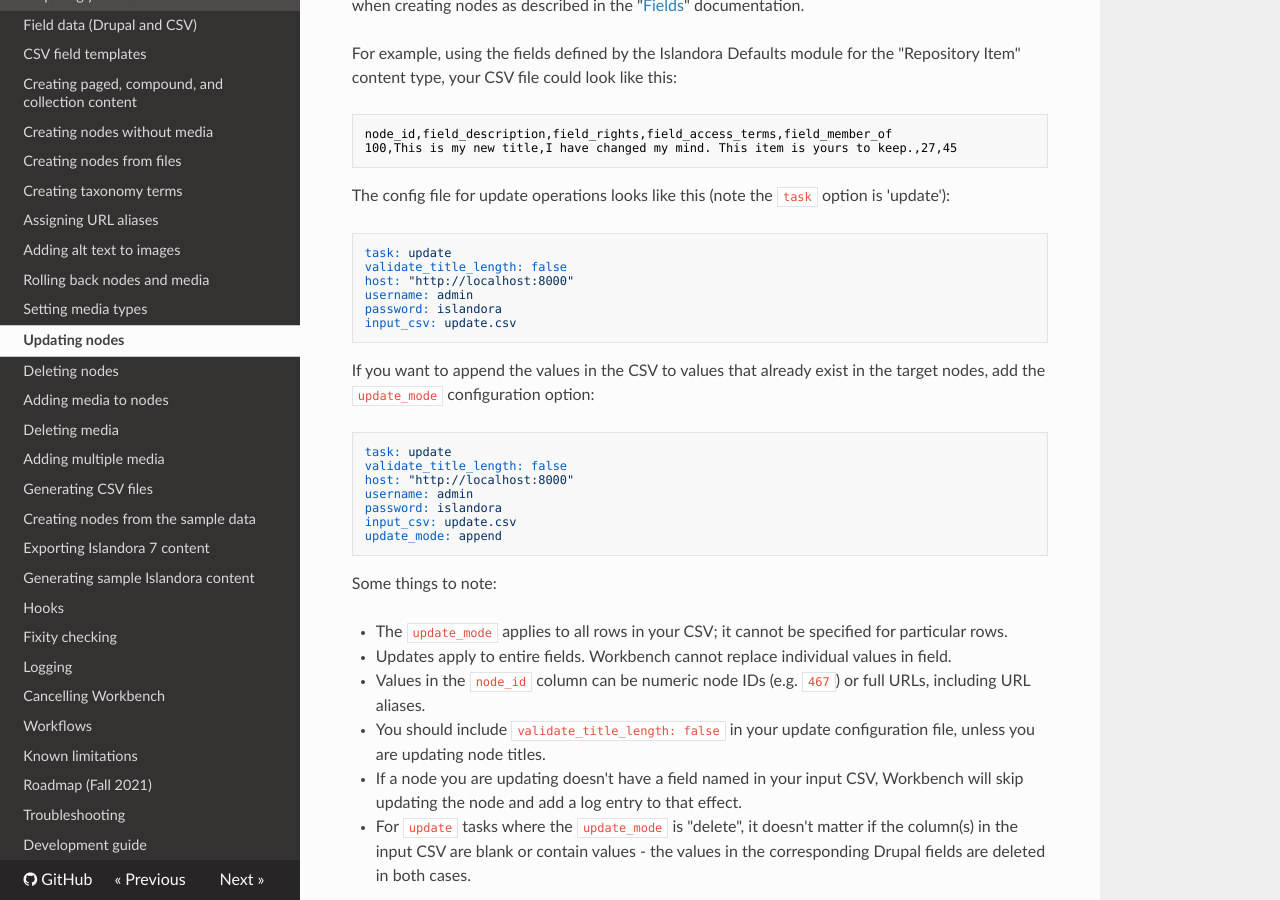
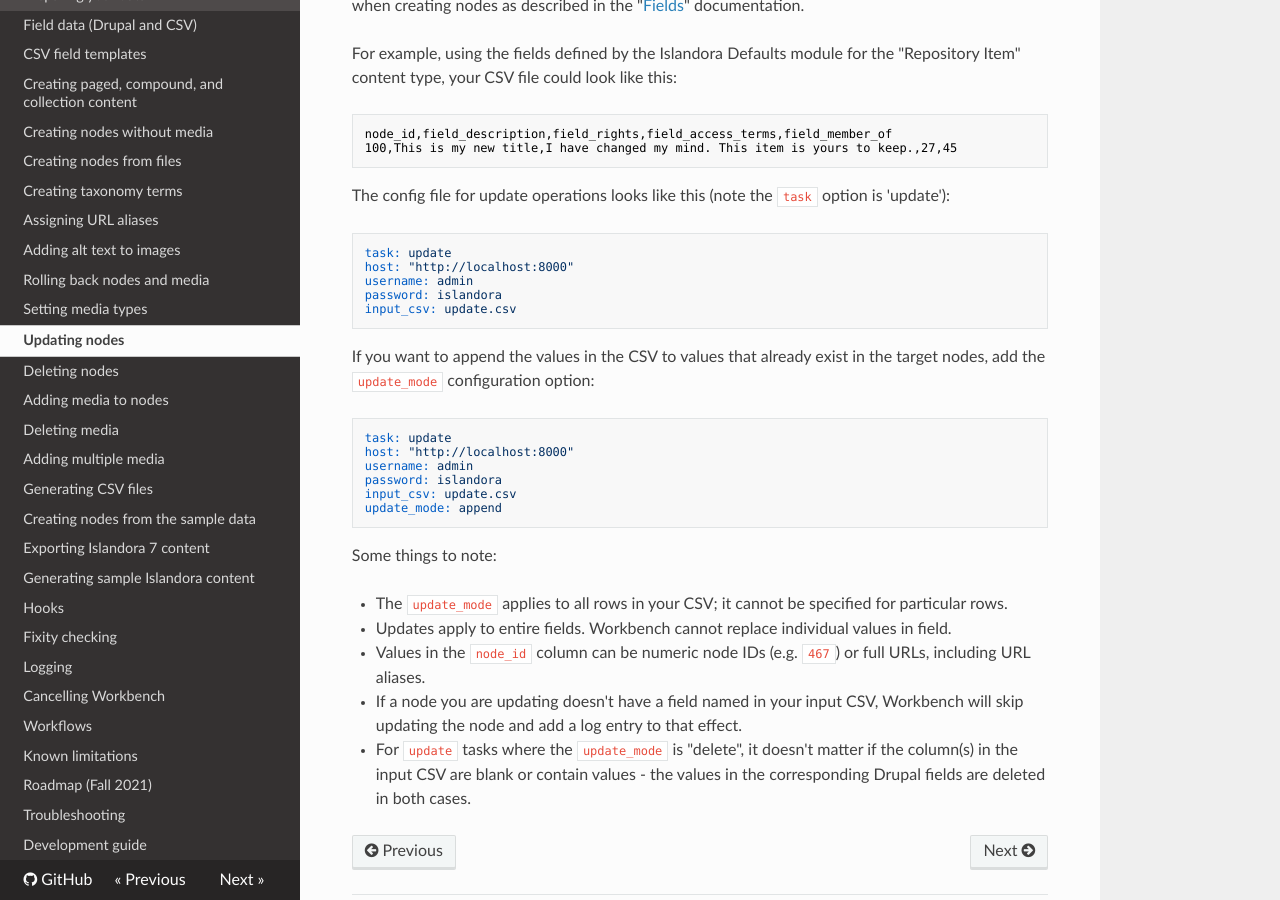
Before and after one commit to mjordan/islandora_workbench_docs, an MkDocs documentation site: the page built from docs/updating_nodes.md, in a window 1280 px wide and 900 px high, scrolled down 519 px. Built offline with MkDocs 1.6.1, drawn with Linux system fonts in a browser that asks for light colours; nearby versions of some CDN libraries; old or Windows-style settings are respelled for this version of MkDocs.

Commit message:
Added docs for new max_node_title_length config setting; removed reference to the now obsolete validate_title_length setting.

````diff
--- a/docs/updating_nodes.md
+++ b/docs/updating_nodes.md
@@ -19,7 +19,6 @@
 
 ```yaml
 task: update
-validate_title_length: false
 host: "http://localhost:8000"
 username: admin
 password: islandora
@@ -29,7 +28,6 @@
 
 ```yaml
 task: update
-validate_title_length: false
 host: "http://localhost:8000"
 username: admin
 password: islandora
@@ -42,6 +40,5 @@
 * The `update_mode` applies to all rows in your CSV; it cannot be specified for particular rows.
 * Updates apply to entire fields. Workbench cannot replace individual values in field.
 * Values in the `node_id` column can be numeric node IDs (e.g. `467`) or full URLs, including URL aliases.
-* You should include `validate_title_length: false` in your update configuration file, unless you are updating node titles.
 * If a node you are updating doesn't have a field named in your input CSV, Workbench will skip updating the node and add a log entry to that effect.
 * For `update` tasks where the `update_mode` is "delete", it doesn't matter if the column(s) in the input CSV are blank or contain values - the values in the corresponding Drupal fields are deleted in both cases.
````
Also changed, not shown: docs/check.md (+1 -1 lines), docs/configuration.md (+1 -1 lines), docs/fields.md (+1 -1 lines), docs/roadmap.md (+1 -1 lines), site/check/index.html, site/configuration/index.html, site/index.html, site/updating_nodes/index.html.
